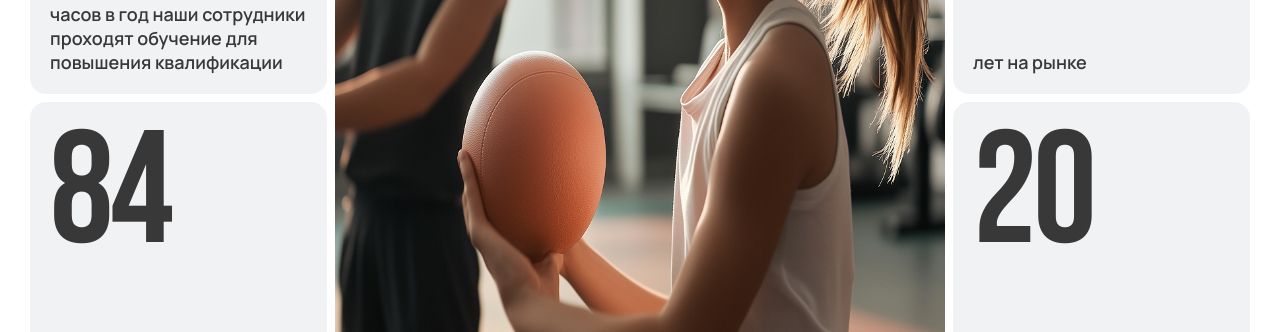
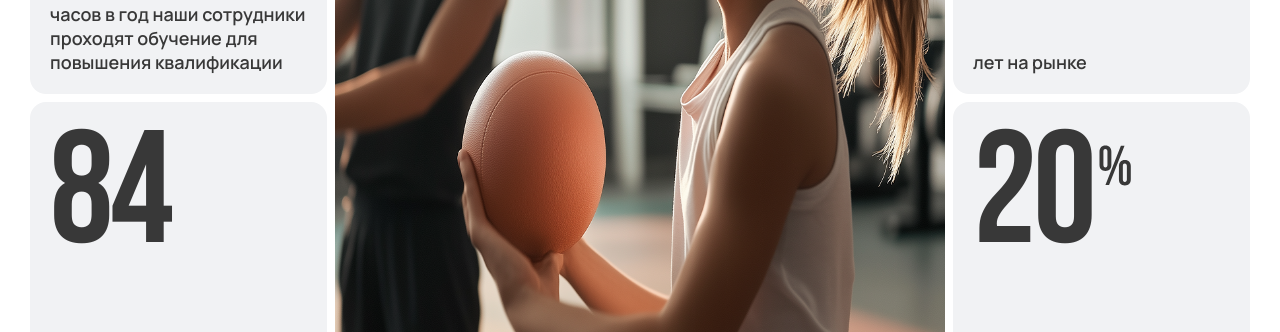
Before and after one commit to BogdanKurenkov/donsport, a plain HTML site: page index.html in a window 1280 px wide. Shown: the part 1180-1512 px from the top of the page. Drawn offline with Linux system fonts and the light colour scheme.

Commit message:
feat: added percent icon

```diff
--- a/index.html
+++ b/index.html
@@ -57,7 +57,10 @@
                             <p class="numbers-card__description">лет на рынке</p>
                         </div>
                         <div class="numbers-card">
-                            <h4 class="numbers-card__number">20</h4>
+                            <div class="percent">
+                                <h4 class="numbers-card__number">20</h4>
+                                <img src="/assets/svg/percent.svg" alt="percent">
+                            </div>
                             <p class="numbers-card__description">наших клиентов - <br>это дети и <br>подростки до 16 лет
                             </p>
                         </div>
--- a/styles/style.css
+++ b/styles/style.css
@@ -474,6 +474,15 @@ input {
     padding: 20px 0;
 }
 
+.percent {
+    display: flex;
+    align-items: flex-start;
+    gap: 4px;
+}
+
+.percent img{
+    margin-top: 15px;
+}
 
 .footer {
     background: var(--dark-blue);
```
Also changed, not shown: assets/svg/percent.svg (added).
